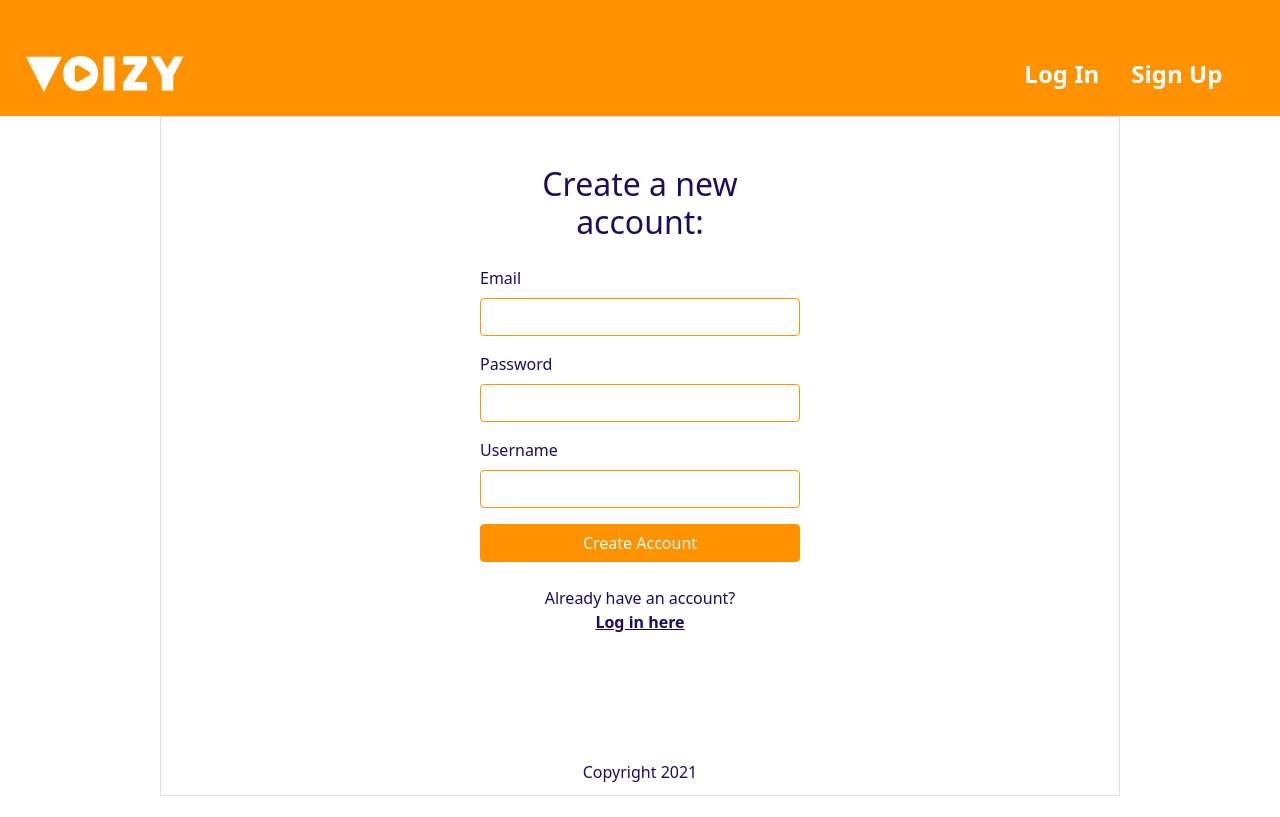
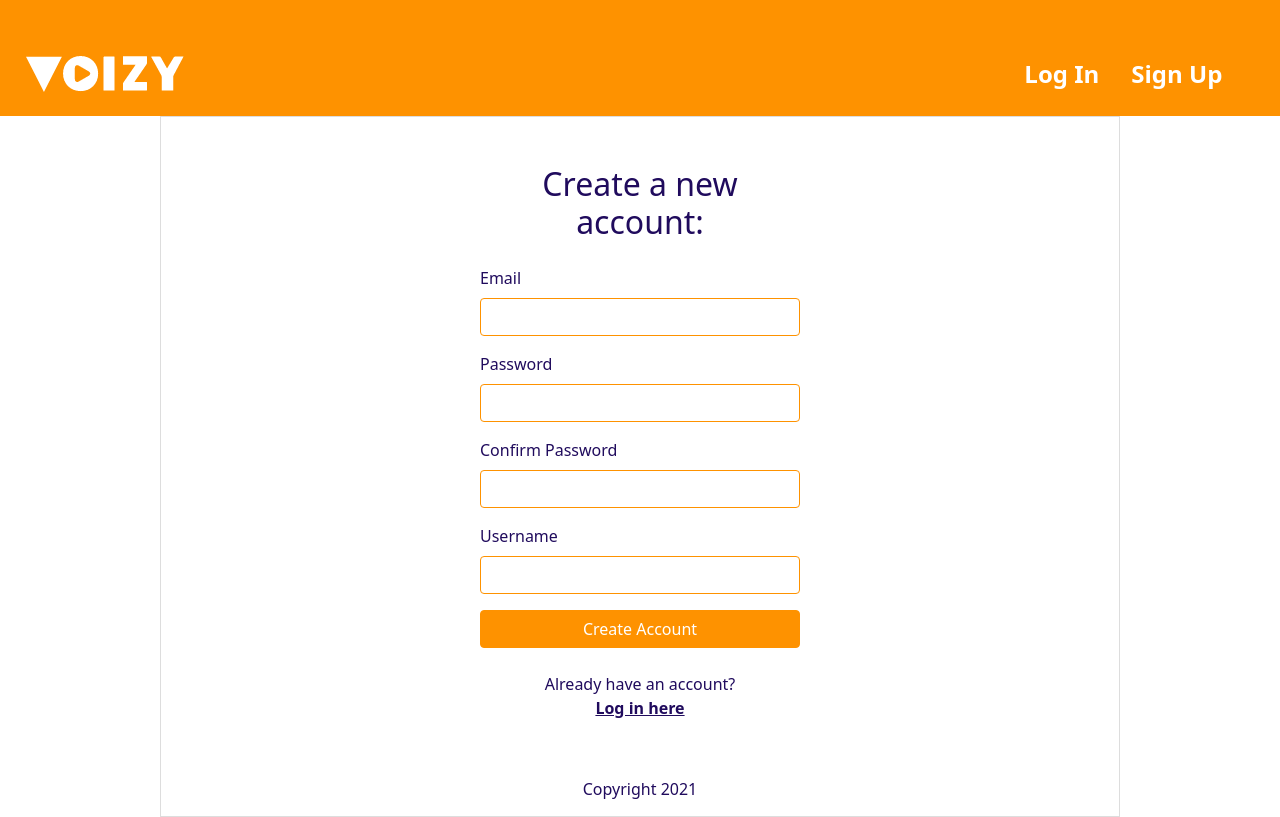
Before and after one commit to bch-voizy-chat/voizy-chat-client-side, a React (Create React App) app: page /signup in a window 1280 px wide. Built offline with nearby package versions, Linux system fonts and the light colour scheme.

Commit message:
add confirm password field

```diff
--- a/src/pages/Signup.js
+++ b/src/pages/Signup.js
@@ -12,9 +12,24 @@ const Signup = () => {
 	const [isLoading, setIsLoading] = useState(false);
 	const [accountError, setAccountError] = useState("");
 
+	const [password, setPassword] = useState("");
+	const [confirmPassword, setConfirmPassword] = useState("");
+
+	const handlePasswordChange = (e) => {
+		setPassword(e.target.value);
+	};
+	const handleConfirmPasswordChange = (e) => {
+		setConfirmPassword(e.target.value);
+	};
+
 	const handleSubmit = async (e) => {
 		e.preventDefault();
 		setIsLoading(true);
+		if (password !== confirmPassword) {
+			alert("We need the passwords to match to create your account.");
+			setIsLoading(false);
+			return;
+		}
 		let resp = await signup(
 			emailRef.current.value,
 			passwordRef.current.value,
@@ -42,7 +57,25 @@ const Signup = () => {
 				</Form.Group>
 				<Form.Group id='password'>
 					<Form.Label>Password</Form.Label>
-					<Form.Control type='password' ref={passwordRef} required />
+					<Form.Control
+						type='password'
+						ref={passwordRef}
+						required
+						onChange={handlePasswordChange}
+					/>
+				</Form.Group>
+				<Form.Group id='confirmPassword'>
+					<Form.Label>Confirm Password</Form.Label>
+					<Form.Control
+						type='password'
+						required
+						onChange={handleConfirmPasswordChange}
+					/>
+					{password !== confirmPassword && (
+						<Form.Text className='text-danger'>
+							Passwords need to match
+						</Form.Text>
+					)}
 				</Form.Group>
 				<Form.Group id='username'>
 					<Form.Label>Username</Form.Label>
@@ -58,7 +91,7 @@ const Signup = () => {
 			</Form>
 			{accountError && (
 				<Alert variant='danger' className='mb-0'>
-					Oops! {accountError}
+					Oops! {accountError.charAt(0).toUpperCase() + accountError.slice(1)}
 				</Alert>
 			)}
 			<p className='w-100 text-center'>
```
